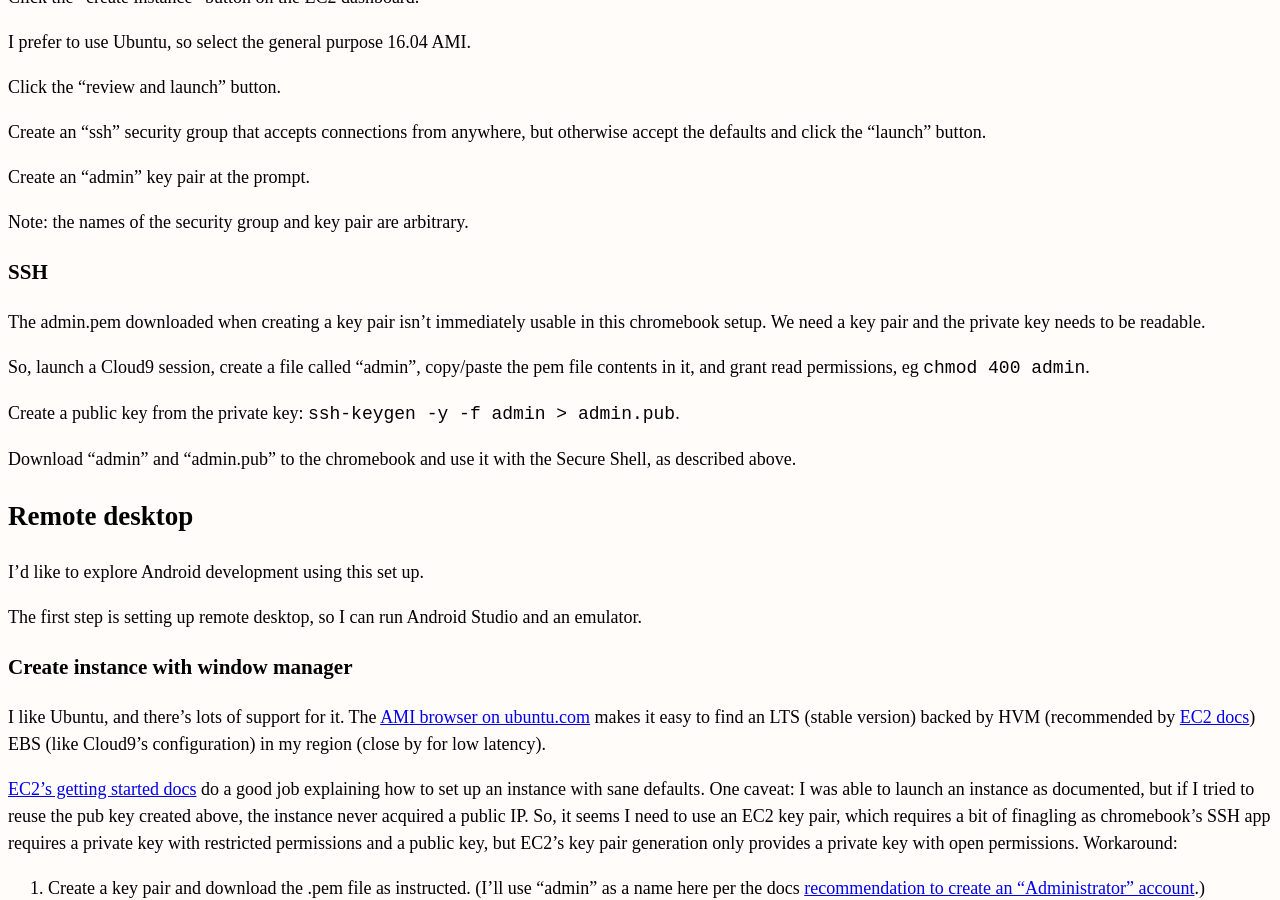
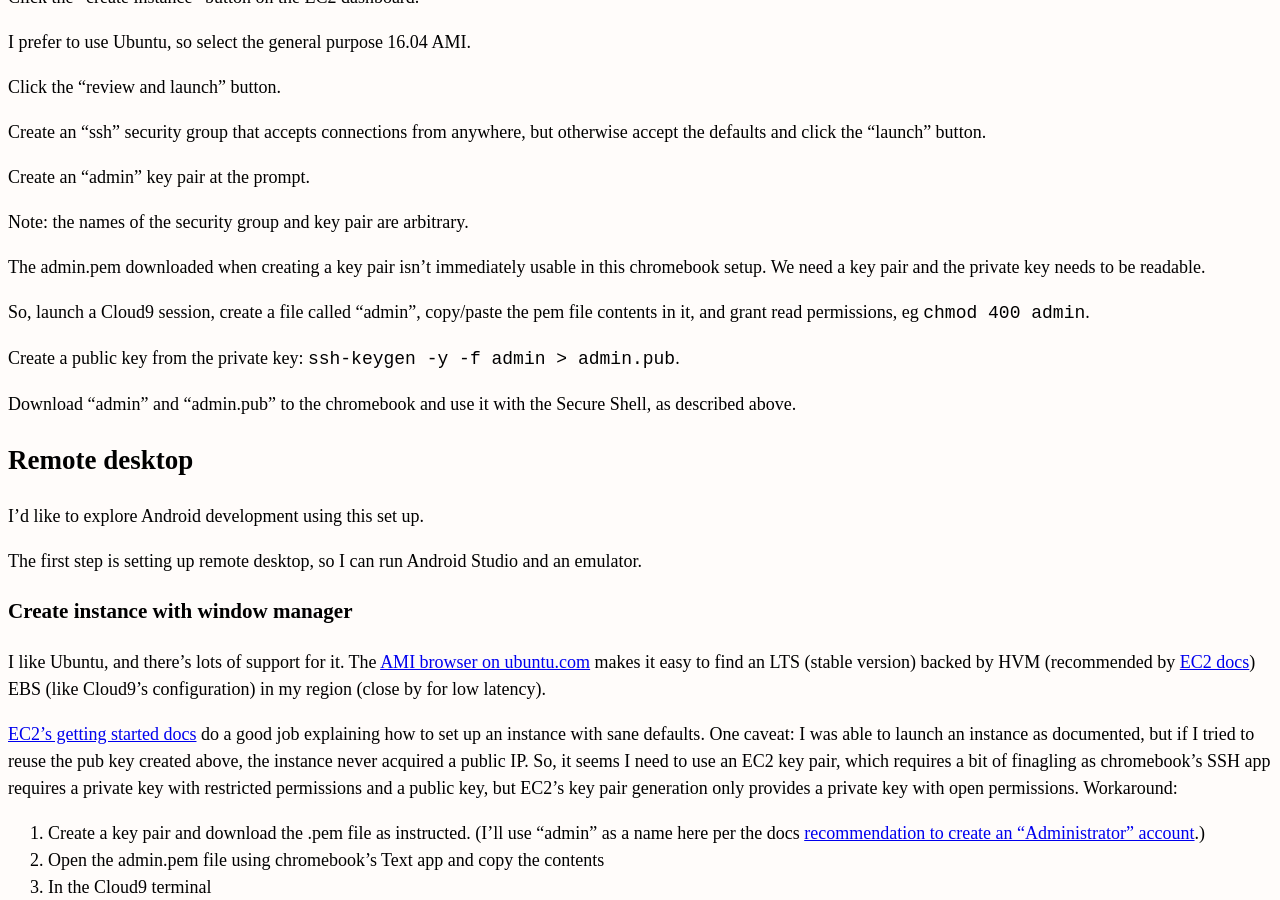
Before and after one commit to erikeldridge/erikeldridge.github.com, a Jekyll site: the page built from _posts/2017-12-24-netbook-development.md, in a window 1280 px wide and 900 px high, scrolled down 2374 px. Built offline with Jekyll 4.4.1, drawn with Linux system fonts in a browser that asks for light colours; nearby versions of some CDN libraries.

Commit message:
Update from Forestry.io - 2017-12-24-netbook-development.md

```diff
--- a/_posts/2017-12-24-netbook-development.md
+++ b/_posts/2017-12-24-netbook-development.md
@@ -107,8 +107,6 @@
 
 Note: the names of the security group and key pair are arbitrary.
 
-### SSH
-
 The admin.pem downloaded when creating a key pair isn't immediately usable in this chromebook setup. We need a key pair and the private key needs to be readable.
 
 So, launch a Cloud9 session, create a file called "admin", copy/paste the pem file contents in it, and grant read permissions, eg `chmod 400 admin`.
```
